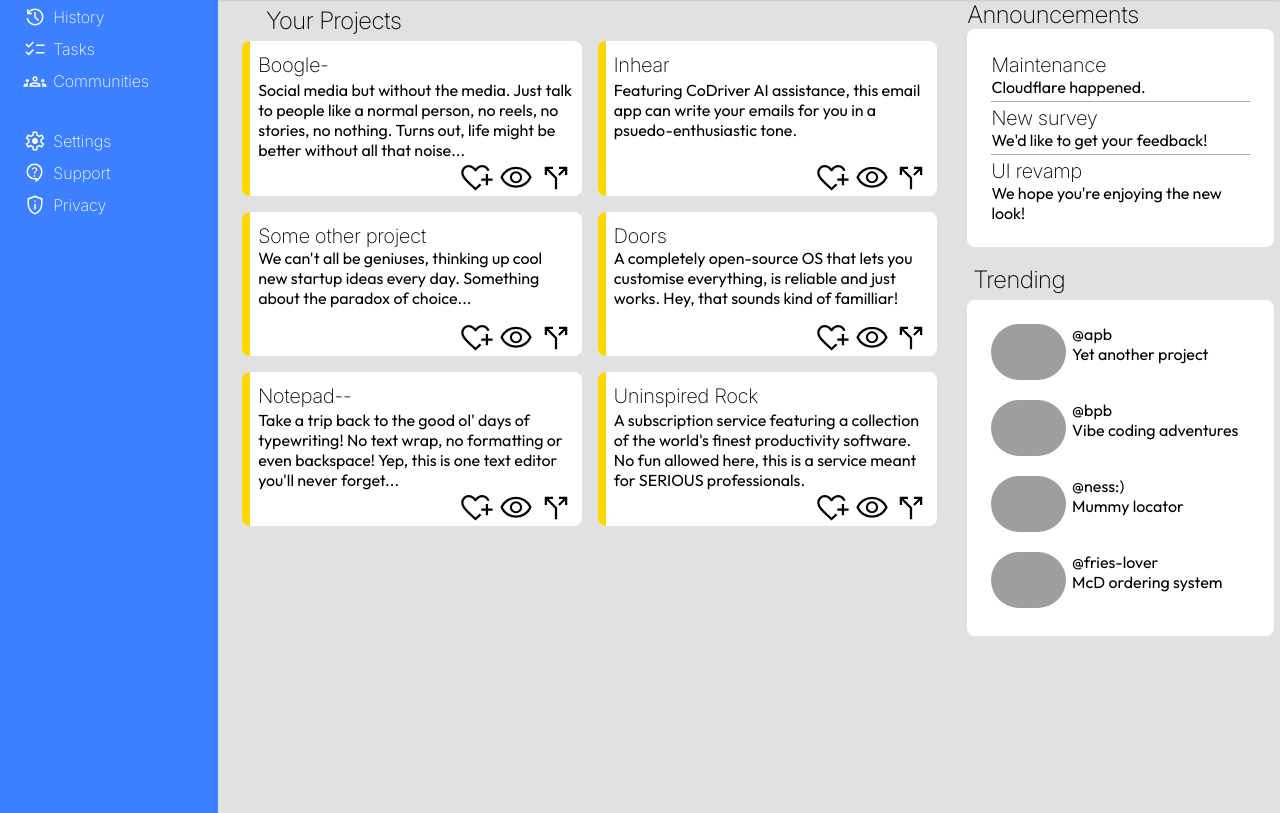
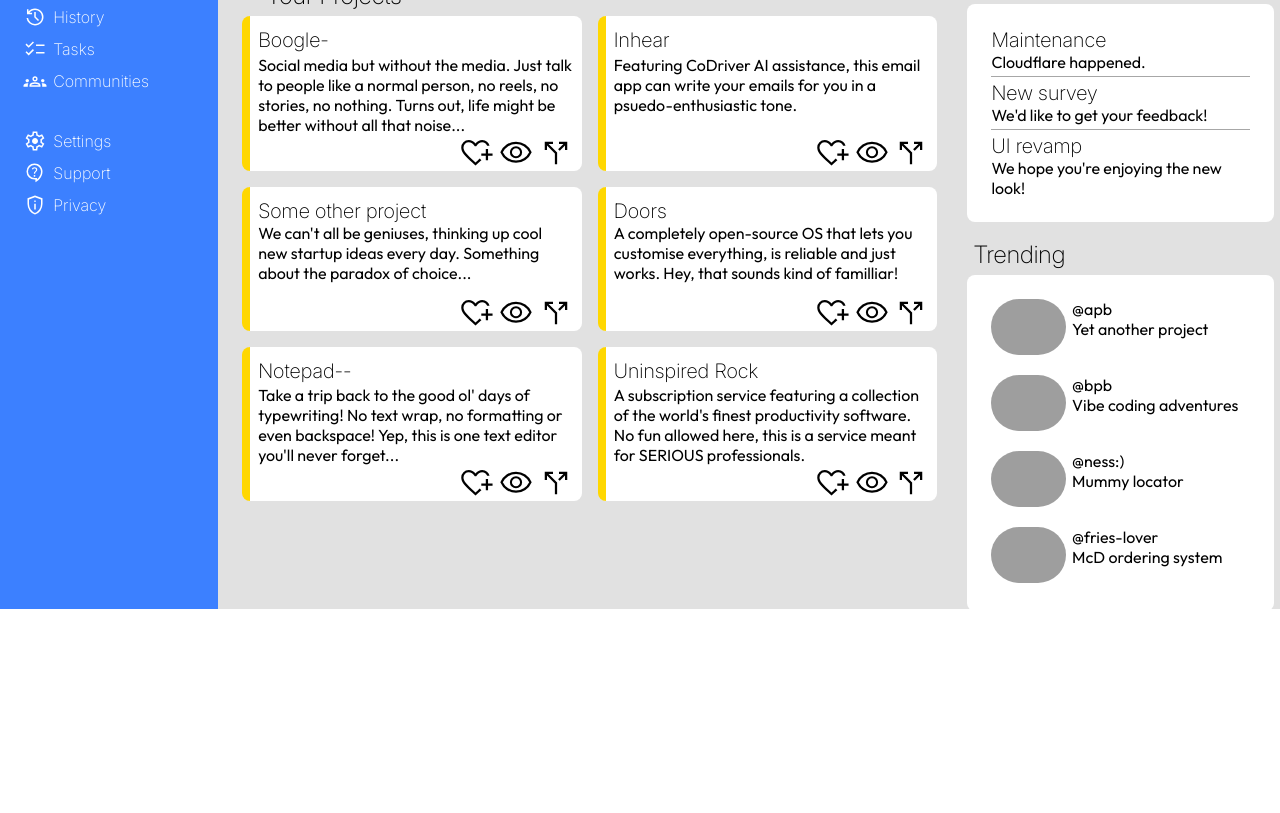
Before and after one commit to J0e-Quan/admin-dashboard, a plain HTML site: page index.html in a window 1280 px wide. Shown: the part 191-1004 px from the top of the page. After the commit the page ends 808 px from the top, so only its background shows below. Drawn offline with Linux system fonts and the light colour scheme; grey boxes are pictures that could not be loaded.

Commit message:
Fix extra vertical spac bug
Changed row ratio of main container to vh instead of fr

```diff
--- a/styles.css
+++ b/styles.css
@@ -37,7 +37,7 @@ h1, h2, h3, h4, h5, h6 {
 .container {
     display: grid;
     grid-template-columns: 1fr 5fr;
-    grid-template-rows: 1fr 7fr;
+    grid-template-rows: 20vh 80vh;
 }
 
 .sidebar {
```
